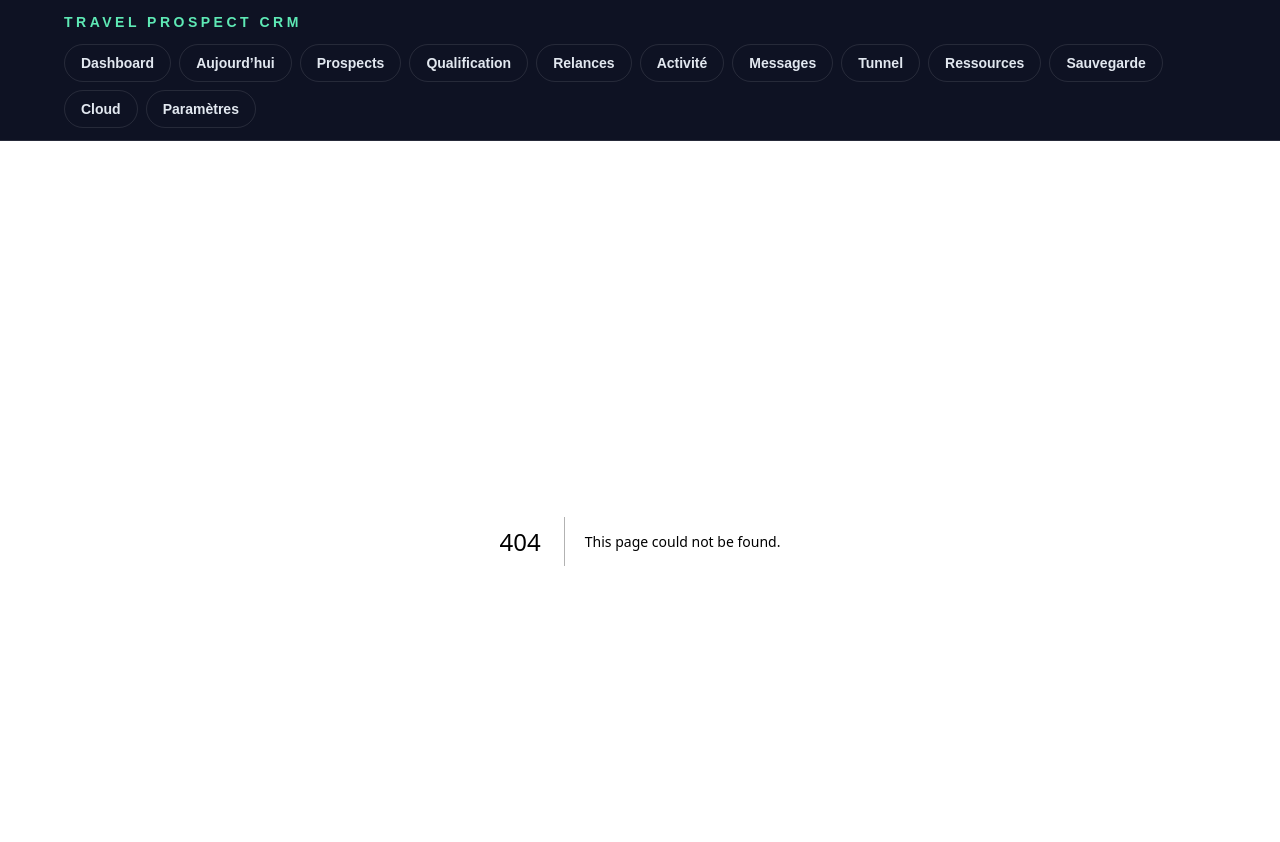
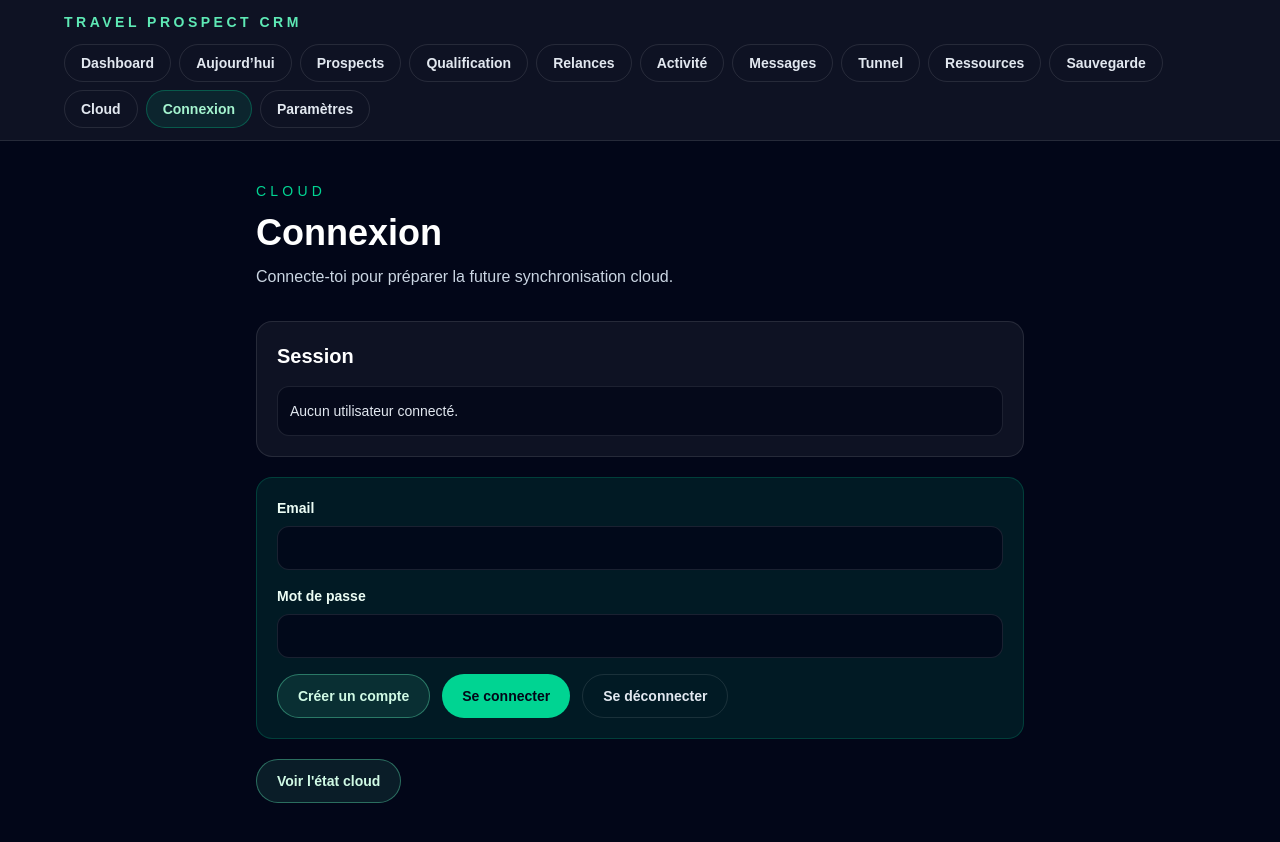
Before and after one commit to Gintaiji/travel-prospect-crm, a Next.js app: page /connexion in a window 1280 px wide. Before the commit this address had no page. Shown: the top 842 px of the page. Built offline with nearby package versions, Linux system fonts and the light colour scheme; no server answers.

Commit message:
Ajout authentification Supabase

```diff
--- a/app/cloud/page.tsx
+++ b/app/cloud/page.tsx
@@ -1,6 +1,7 @@
 "use client";
 
-import { useState } from "react";
+import Link from "next/link";
+import { useEffect, useState } from "react";
 import {
   createBrowserSupabaseClient,
   isSupabaseConfigured,
@@ -8,7 +9,34 @@ import {
 
 export default function CloudPage() {
   const [connectionMessage, setConnectionMessage] = useState("");
+  const [sessionMessage, setSessionMessage] = useState("Lecture de la session...");
   const supabaseConfiguredLabel = isSupabaseConfigured() ? "Oui" : "Non";
+
+  async function refreshSession() {
+    const supabase = createBrowserSupabaseClient();
+
+    if (!supabase) {
+      setSessionMessage("Aucun utilisateur connecté.");
+      return;
+    }
+
+    const { data, error } = await supabase.auth.getSession();
+
+    if (error || !data.session?.user) {
+      setSessionMessage("Aucun utilisateur connecté.");
+      return;
+    }
+
+    setSessionMessage(
+      data.session.user.email
+        ? `Utilisateur connecté : ${data.session.user.email}`
+        : "Utilisateur connecté.",
+    );
+  }
+
+  useEffect(() => {
+    refreshSession();
+  }, []);
 
   async function testSupabaseConnection() {
     setConnectionMessage("");
@@ -27,6 +55,8 @@ export default function CloudPage() {
         ? "Connexion Supabase impossible pour le moment."
         : "Connexion Supabase prête.",
     );
+
+    await refreshSession();
   }
 
   return (
@@ -66,6 +96,17 @@ export default function CloudPage() {
                 Cette page sert uniquement à vérifier la connexion Supabase.
               </li>
             </ul>
+            <div className="mt-5 rounded-2xl border border-white/10 bg-slate-950/70 p-4">
+              <p className="text-sm leading-6 text-slate-200">
+                {sessionMessage}
+              </p>
+              <Link
+                href="/connexion"
+                className="mt-4 inline-flex min-h-11 items-center justify-center rounded-full border border-emerald-300/40 bg-emerald-300/10 px-5 py-2 text-sm font-semibold text-emerald-100 transition hover:bg-emerald-300/20"
+              >
+                Connexion
+              </Link>
+            </div>
           </section>
 
           <section className="rounded-2xl border border-emerald-400/20 bg-emerald-400/10 p-4 sm:p-5">
--- a/app/components/Navigation.tsx
+++ b/app/components/Navigation.tsx
@@ -16,6 +16,7 @@ const navigationLinks = [
   { href: "/ressources", label: "Ressources" },
   { href: "/sauvegarde", label: "Sauvegarde" },
   { href: "/cloud", label: "Cloud" },
+  { href: "/connexion", label: "Connexion" },
   { href: "/parametres", label: "Paramètres" },
 ];
 
--- /dev/null
+++ b/app/connexion/page.tsx
@@ -0,0 +1,219 @@
+"use client";
+
+import Link from "next/link";
+import { useEffect, useState } from "react";
+import { createBrowserSupabaseClient } from "../lib/supabaseClient";
+
+type SessionStatus = {
+  isLoading: boolean;
+  isConnected: boolean;
+  email: string | null;
+};
+
+export default function ConnexionPage() {
+  const [email, setEmail] = useState("");
+  const [password, setPassword] = useState("");
+  const [message, setMessage] = useState("");
+  const [sessionStatus, setSessionStatus] = useState<SessionStatus>({
+    isLoading: true,
+    isConnected: false,
+    email: null,
+  });
+
+  async function refreshSession() {
+    const supabase = createBrowserSupabaseClient();
+
+    if (!supabase) {
+      setSessionStatus({
+        isLoading: false,
+        isConnected: false,
+        email: null,
+      });
+      return;
+    }
+
+    const { data, error } = await supabase.auth.getSession();
+
+    if (error) {
+      setSessionStatus({
+        isLoading: false,
+        isConnected: false,
+        email: null,
+      });
+      setMessage("Impossible de lire la session Supabase.");
+      return;
+    }
+
+    setSessionStatus({
+      isLoading: false,
+      isConnected: Boolean(data.session?.user),
+      email: data.session?.user.email ?? null,
+    });
+  }
+
+  useEffect(() => {
+    refreshSession();
+  }, []);
+
+  async function createAccount() {
+    setMessage("");
+
+    const supabase = createBrowserSupabaseClient();
+
+    if (!supabase) {
+      setMessage("Supabase n'est pas encore configuré.");
+      return;
+    }
+
+    const { error } = await supabase.auth.signUp({ email, password });
+
+    if (error) {
+      setMessage(error.message);
+      return;
+    }
+
+    setMessage("Compte créé. Vérifie tes emails si Supabase demande une confirmation.");
+    await refreshSession();
+  }
+
+  async function signIn() {
+    setMessage("");
+
+    const supabase = createBrowserSupabaseClient();
+
+    if (!supabase) {
+      setMessage("Supabase n'est pas encore configuré.");
+      return;
+    }
+
+    const { error } = await supabase.auth.signInWithPassword({
+      email,
+      password,
+    });
+
+    if (error) {
+      setMessage(error.message);
+      return;
+    }
+
+    setMessage("Connexion réussie.");
+    await refreshSession();
+  }
+
+  async function signOut() {
+    setMessage("");
+
+    const supabase = createBrowserSupabaseClient();
+
+    if (!supabase) {
+      setMessage("Supabase n'est pas encore configuré.");
+      return;
+    }
+
+    const { error } = await supabase.auth.signOut();
+
+    if (error) {
+      setMessage(error.message);
+      return;
+    }
+
+    setMessage("Déconnexion réussie.");
+    await refreshSession();
+  }
+
+  return (
+    <main className="min-h-screen bg-slate-950 px-4 py-6 pb-28 text-white sm:px-6 sm:py-10 md:pb-10">
+      <section className="mx-auto max-w-3xl">
+        <header className="mb-8">
+          <p className="text-sm uppercase tracking-[0.3em] text-emerald-400">
+            Cloud
+          </p>
+          <h1 className="mt-3 text-3xl font-bold text-white sm:text-4xl">
+            Connexion
+          </h1>
+          <p className="mt-3 max-w-2xl text-sm leading-6 text-slate-300 sm:text-base">
+            Connecte-toi pour préparer la future synchronisation cloud.
+          </p>
+        </header>
+
+        <div className="grid gap-5">
+          <section className="rounded-2xl border border-white/10 bg-white/5 p-4 sm:p-5">
+            <h2 className="text-xl font-bold text-white">Session</h2>
+            <p className="mt-4 rounded-xl border border-white/10 bg-slate-950/70 p-3 text-sm font-medium leading-6 text-slate-200">
+              {sessionStatus.isLoading
+                ? "Lecture de la session..."
+                : sessionStatus.isConnected
+                  ? `Utilisateur connecté${sessionStatus.email ? ` : ${sessionStatus.email}` : "."}`
+                  : "Aucun utilisateur connecté."}
+            </p>
+          </section>
+
+          <section className="rounded-2xl border border-emerald-400/20 bg-emerald-400/10 p-4 sm:p-5">
+            <form className="grid gap-4" onSubmit={(event) => event.preventDefault()}>
+              <label className="grid gap-2 text-sm font-semibold text-emerald-50">
+                Email
+                <input
+                  className="min-h-11 rounded-xl border border-white/10 bg-slate-950/80 px-4 py-2 text-white outline-none transition placeholder:text-slate-500 focus:border-emerald-300/60"
+                  type="email"
+                  value={email}
+                  onChange={(event) => setEmail(event.target.value)}
+                  autoComplete="email"
+                  required
+                />
+              </label>
+
+              <label className="grid gap-2 text-sm font-semibold text-emerald-50">
+                Mot de passe
+                <input
+                  className="min-h-11 rounded-xl border border-white/10 bg-slate-950/80 px-4 py-2 text-white outline-none transition placeholder:text-slate-500 focus:border-emerald-300/60"
+                  type="password"
+                  value={password}
+                  onChange={(event) => setPassword(event.target.value)}
+                  autoComplete="current-password"
+                  required
+                />
+              </label>
+
+              <div className="flex flex-col gap-3 sm:flex-row sm:flex-wrap">
+                <button
+                  className="min-h-11 rounded-full border border-emerald-300/40 bg-emerald-300/10 px-5 py-2 text-sm font-semibold text-emerald-100 transition hover:bg-emerald-300/20"
+                  type="button"
+                  onClick={createAccount}
+                >
+                  Créer un compte
+                </button>
+                <button
+                  className="min-h-11 rounded-full bg-emerald-400 px-5 py-2 text-sm font-semibold text-slate-950 transition hover:bg-emerald-300"
+                  type="button"
+                  onClick={signIn}
+                >
+                  Se connecter
+                </button>
+                <button
+                  className="min-h-11 rounded-full border border-white/10 px-5 py-2 text-sm font-semibold text-slate-200 transition hover:border-emerald-300/40 hover:bg-emerald-300/10 hover:text-emerald-100"
+                  type="button"
+                  onClick={signOut}
+                >
+                  Se déconnecter
+                </button>
+              </div>
+            </form>
+
+            {message ? (
+              <p className="mt-5 rounded-xl border border-white/10 bg-slate-950/70 p-3 text-sm font-medium leading-6 text-white">
+                {message}
+              </p>
+            ) : null}
+          </section>
+
+          <Link
+            href="/cloud"
+            className="inline-flex min-h-11 w-fit items-center justify-center rounded-full border border-emerald-300/40 bg-emerald-300/10 px-5 py-2 text-sm font-semibold text-emerald-100 transition hover:bg-emerald-300/20"
+          >
+            Voir l'état cloud
+          </Link>
+        </div>
+      </section>
+    </main>
+  );
+}
--- a/app/sauvegarde/page.tsx
+++ b/app/sauvegarde/page.tsx
@@ -510,6 +510,13 @@ export default function BackupPage() {
                 Vérifier la préparation cloud
               </Link>
 
+              <Link
+                href="/connexion"
+                className="mt-3 inline-flex min-h-11 items-center justify-center rounded-full border border-white/10 px-5 py-2 text-sm font-semibold text-emerald-100 transition hover:border-emerald-300/40 hover:bg-emerald-300/10"
+              >
+                Se connecter au cloud
+              </Link>
+
               <div className="mt-5 rounded-2xl border border-white/10 bg-slate-950/70 p-4">
                 <h3 className="text-base font-bold text-white">
                   Ce que le cloud permettra
```
